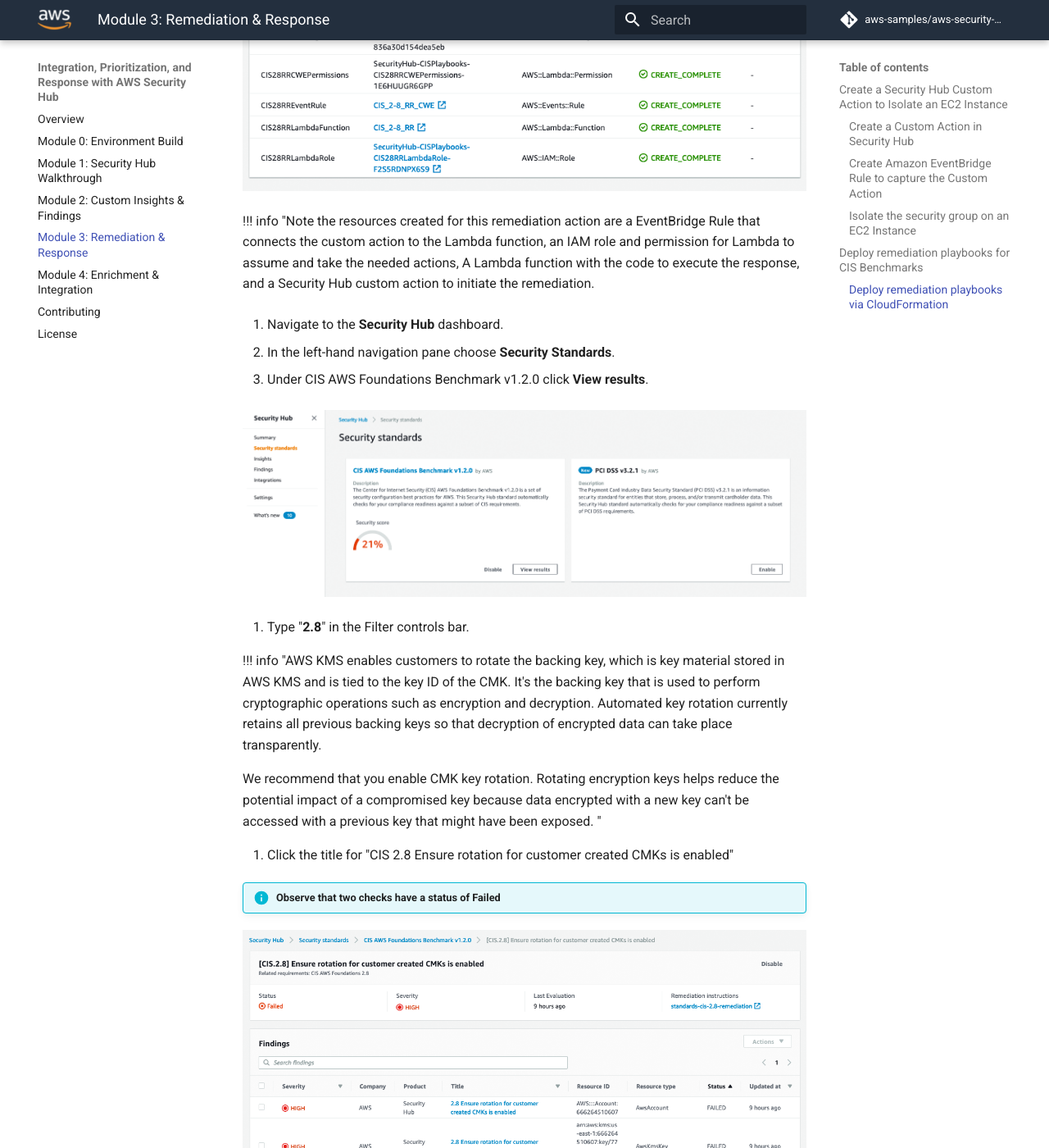
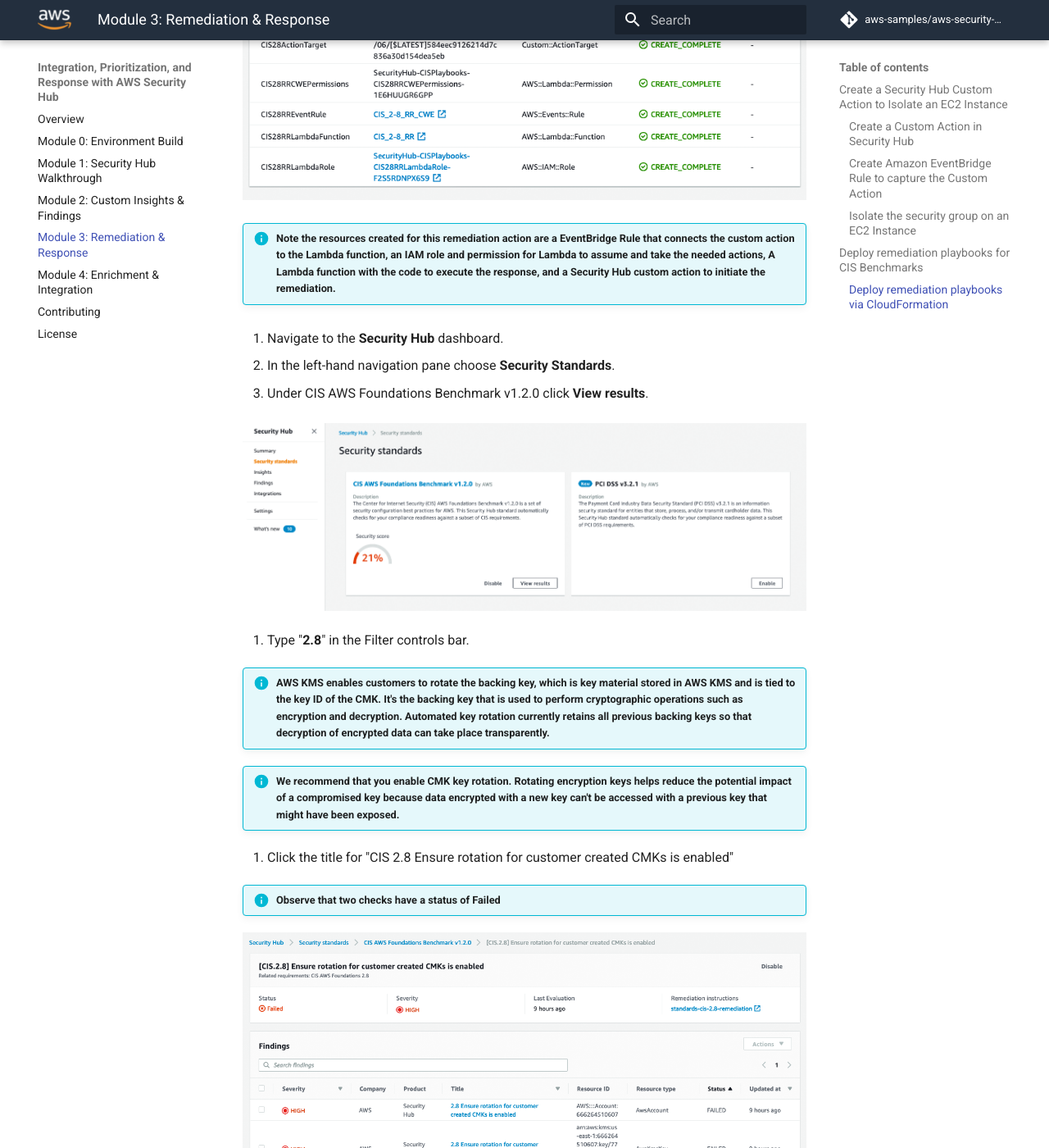
Before and after one commit to aws-samples/aws-security-hub-workshop, an MkDocs documentation site: the page built from docs/03-remediation-and-response.md, in a window 1280 px wide and 1400 px high, scrolled down 9982 px. Shown: the whole window at 82% size. Built offline with MkDocs 1.6.1 and Material for MkDocs 9.7.7, drawn with Linux system fonts in a browser that asks for light colours; comment, search, counter and statistics services are not loaded; some of the changed text lies outside the part shown.

Commit message:
Update some missing characters #2
Fixed some missing double quotes (") and exclamation mark(!)

```diff
--- a/docs/03-remediation-and-response.md
+++ b/docs/03-remediation-and-response.md
@@ -143,7 +143,7 @@
 
 1. Download <a href ='https://github.com/aws-samples/aws-security-hub-response-and-remediation/blob/master/SecurityHub_CISPlaybooks_CloudFormation.yaml'>CloudFormation template </a> from GitHub.
 
-!!! info "If you are not familiar with github downloads: 1. Click RAW 2. Save As... from your browser.  Some browsers will require you to add .yaml at the end of the file name.
+!!! info "If you are not familiar with github downloads: 1. Click RAW 2. Save As... from your browser.  Some browsers will require you to add .yaml at the end of the file name."
 
 2. Navigate to **Cloudformation Stacks** console.
 
@@ -165,7 +165,7 @@
 
 11. Click **Create stack**.
 
-!!! info “Please wait a moment for the creation to complete or progress to start, then proceed to Step 11.”
+!!! info "Please wait a moment for the creation to complete or progress to start, then proceed to Step 11."
 
 12. Navigate to the **Resources** tab of this CloudFormation stack and observe the resources created for each rule.
 
@@ -175,7 +175,7 @@
 
 ![remediation](./images/03-remediation-playbook-cis28.png)
 
-!!! info "Note the resources created for this remediation action are a EventBridge Rule that connects the custom action to the Lambda function, an IAM role and permission for Lambda to assume and take the needed actions, A Lambda function with the code to execute the response, and a Security Hub custom action to initiate the remediation.
+!!! info "Note the resources created for this remediation action are a EventBridge Rule that connects the custom action to the Lambda function, an IAM role and permission for Lambda to assume and take the needed actions, A Lambda function with the code to execute the response, and a Security Hub custom action to initiate the remediation."
 
 14. Navigate to the **Security Hub** dashboard.
 
@@ -187,9 +187,9 @@
 
 17. Type "**2.8**" in the Filter controls bar.
 
-!!! info "AWS KMS enables customers to rotate the backing key, which is key material stored in AWS KMS and is tied to the key ID of the CMK. It's the backing key that is used to perform cryptographic operations such as encryption and decryption. Automated key rotation currently retains all previous backing keys so that decryption of encrypted data can take place transparently.
+!!! info "AWS KMS enables customers to rotate the backing key, which is key material stored in AWS KMS and is tied to the key ID of the CMK. It's the backing key that is used to perform cryptographic operations such as encryption and decryption. Automated key rotation currently retains all previous backing keys so that decryption of encrypted data can take place transparently."
 
-We recommend that you enable CMK key rotation. Rotating encryption keys helps reduce the potential impact of a compromised key because data encrypted with a new key can't be accessed with a previous key that might have been exposed. "
+!!! info "We recommend that you enable CMK key rotation. Rotating encryption keys helps reduce the potential impact of a compromised key because data encrypted with a new key can't be accessed with a previous key that might have been exposed."
 
 18. Click the title for "CIS 2.8 Ensure rotation for customer created CMKs is enabled"
 
```
